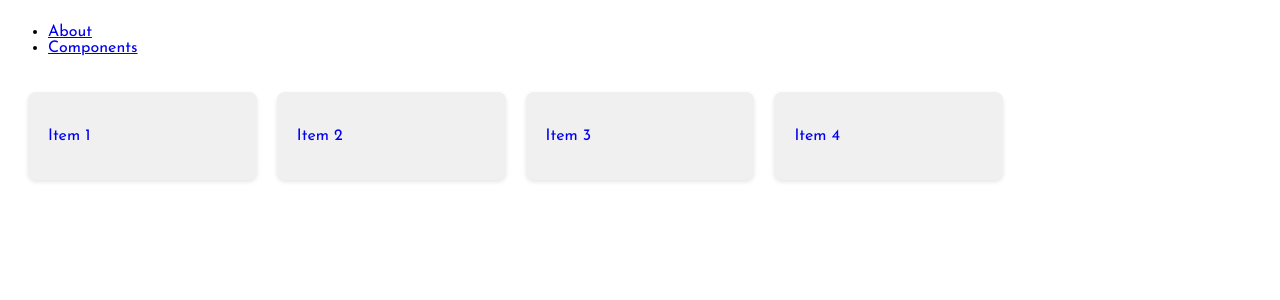
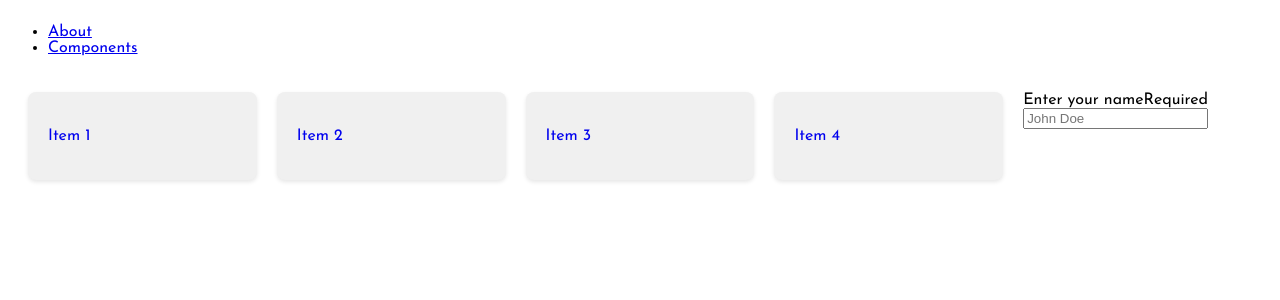
Before and after one commit to xirclebox/hg, a Next.js app: page / in a window 1280 px wide. Shown: the top 300 px of the page. Built offline with nearby package versions, Linux system fonts and the light colour scheme.

Commit message:
done for the day

```diff
--- a/components/ComponentList/ComponentList.tsx
+++ b/components/ComponentList/ComponentList.tsx
@@ -1,5 +1,6 @@
-import React from "react";
+import React, { useState } from "react";
 import "./ComponentList.scss";
+import { TextInput } from "../TextInput/TextInput";
 
 interface Component {
   id: number;
@@ -12,6 +13,9 @@ interface ComponentListProps {
 }
 
 const ComponentList = ({ components }: ComponentListProps) => {
+  // input test
+  const [inputValue, setInputValue] = useState("");
+
   return (
     <div className="ComponentList-grid">
       {components.map((component) => (
@@ -23,6 +27,15 @@ const ComponentList = ({ components }: ComponentListProps) => {
           <p>{component.name}</p>
         </a>
       ))}
+
+      <TextInput
+        id="my-input"
+        label="Enter your name"
+        placeholder="John Doe"
+        value={inputValue}
+        onChange={setInputValue}
+        required
+      />
     </div>
   );
 };
--- /dev/null
+++ b/components/TextInput/TextInput.scss
@@ -0,0 +1,30 @@
+.Text-input {
+  display: flex;
+  flex-direction: column;
+  margin-bottom: 1rem;
+}
+
+.Text-input__label {
+  font-size: 1rem;
+  margin-bottom: 0.5rem;
+  color: #333;
+}
+
+.Text-input__required {
+  color: #ff0000;
+  margin-left: 0.25rem;
+}
+
+.Text-input__field {
+  font-size: 1rem;
+  padding: 0.5rem;
+  border: 1px solid #ccc;
+  border-radius: 4px;
+  transition: border-color 0.3s ease;
+
+  &:focus {
+    outline: none;
+    border-color: #007bff;
+    box-shadow: 0 0 0 2px rgba(0, 123, 255, 0.25);
+  }
+}
--- /dev/null
+++ b/components/TextInput/TextInput.tsx
@@ -0,0 +1,50 @@
+import React, { useState, ChangeEvent } from "react";
+
+interface TextInputProps {
+  id: string;
+  label: string;
+  placeholder?: string;
+  value: string;
+  onChange: (value: string) => void;
+  required?: boolean;
+  optional?: boolean;
+}
+
+export const TextInput: React.FC<TextInputProps> = ({
+  id,
+  label,
+  placeholder,
+  value,
+  onChange,
+  required = false,
+  optional = false,
+}) => {
+  const [isFocused, setIsFocused] = useState(false);
+
+  const handleChange = (e: ChangeEvent<HTMLInputElement>) => {
+    onChange(e.target.value);
+  };
+
+  return (
+    <div className="Text-input">
+      <label htmlFor={id} className="Text-input__label">
+        {label}
+        {required && <span className="Text-input__required">Required</span>}
+        {optional && <span className="Text-input__optional">Optional</span>}
+      </label>
+      <input
+        type="text"
+        data-testid="text-input-field"
+        id={id}
+        className="Text-input__field"
+        placeholder={placeholder}
+        value={value}
+        onChange={handleChange}
+        onFocus={() => setIsFocused(true)}
+        onBlur={() => setIsFocused(false)}
+        required={required}
+        aria-required={required}
+      />
+    </div>
+  );
+};
--- a/jest.config.js
+++ b/jest.config.js
@@ -11,7 +11,7 @@ const config = {
   coverageProvider: "v8",
   testEnvironment: "jsdom",
   // Add more setup options before each test is run
-  // setupFilesAfterEnv: ['<rootDir>/jest.setup.ts'],
+  //setupFilesAfterEnv: ["<rootDir>/jest.setup.ts"],
 };
 
 // createJestConfig is exported this way to ensure that next/jest can load the Next.js config which is async
```
Also changed, not shown: 1 other file (tests, documents, lock files or other folders).
